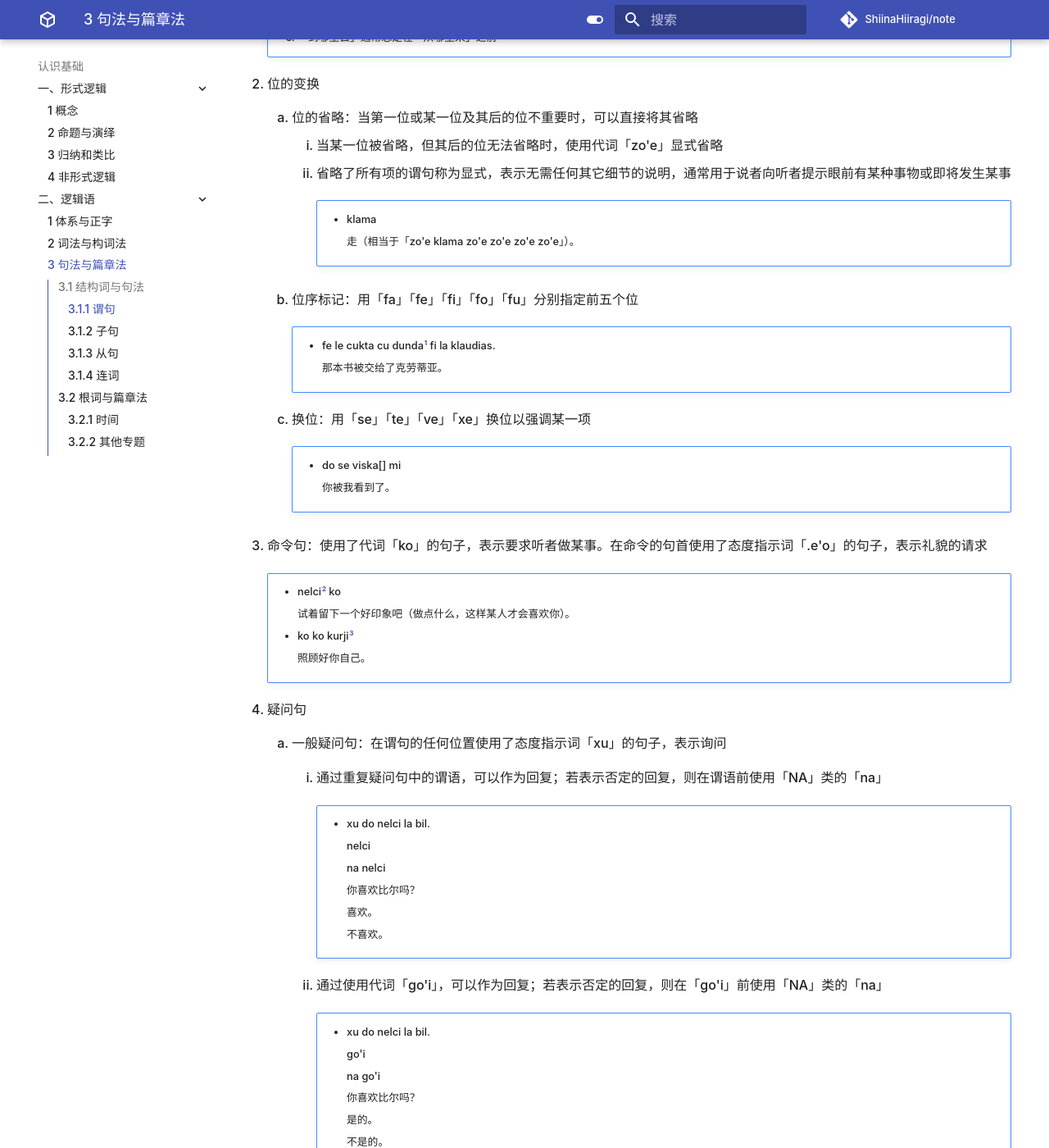
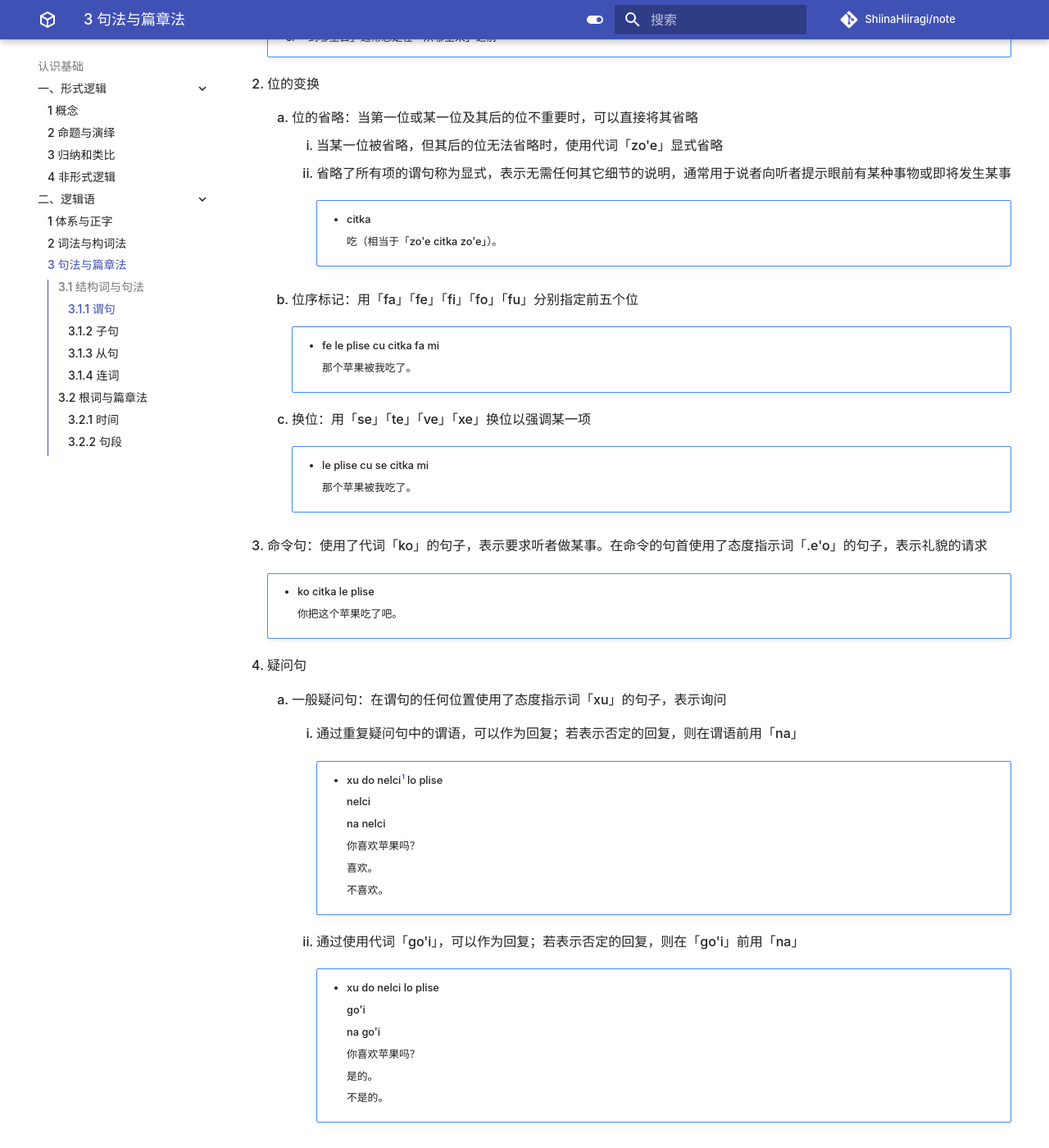
Before and after one commit to ShiinaHiiragi/note, an MkDocs documentation site: the page built from docs/cogn/jbo/syntax.md, in a window 1280 px wide and 1400 px high, scrolled down 567 px. Shown: the whole window at 82% size. Built offline with MkDocs 1.6.1 and Material for MkDocs 9.7.7, drawn with Linux system fonts in a browser that asks for light colours; comment, search, counter and statistics services are not loaded; some of the changed text lies outside the part shown.

Commit message:
change glossary

```diff
--- a/docs/cogn/jbo/syntax.md
+++ b/docs/cogn/jbo/syntax.md
@@ -20,109 +20,113 @@
         2. 省略了所有项的谓句称为显式，表示无需任何其它细节的说明，通常用于说者向听者提示眼前有某种事物或即将发生某事
 
             !!! note ""
-                - klama
+                - citka
 
-                    走（相当于「zo'e klama zo'e zo'e zo'e zo'e」）。
+                    吃（相当于「zo'e citka zo'e」）。
 
     2. 位序标记：用「fa」「fe」「fi」「fo」「fu」分别指定前五个位
 
         !!! note ""
-            - fe le cukta cu dunda[^1] fi la klaudias.
+            - fe le plise cu citka fa mi
 
-                那本书被交给了克劳蒂亚。
+                那个苹果被我吃了。
 
     3. 换位：用「se」「te」「ve」「xe」换位以强调某一项
 
         !!! note ""
-            - do se viska[] mi
+            - le plise cu se citka mi
 
-                你被我看到了。
+                那个苹果被我吃了。
 
 3. 命令句：使用了代词「ko」的句子，表示要求听者做某事。在命令的句首使用了态度指示词「.e'o」的句子，表示礼貌的请求
 
     !!! note ""
-        - nelci[^2] ko
+        - ko citka le plise
 
-            试着留下一个好印象吧（做点什么，这样某人才会喜欢你）。
-
-        - ko ko kurji[^3]
-
-            照顾好你自己。
+            你把这个苹果吃了吧。
 
 4. 疑问句
     1. 一般疑问句：在谓句的任何位置使用了态度指示词「xu」的句子，表示询问
-        1. 通过重复疑问句中的谓语，可以作为回复；若表示否定的回复，则在谓语前使用「NA」类的「na」
+        1. 通过重复疑问句中的谓语，可以作为回复；若表示否定的回复，则在谓语前用「na」
 
             !!! note ""
-                - xu do nelci la bil.
+                - xu do nelci[^1] lo plise
 
                     nelci
 
                     na nelci
 
-                    你喜欢比尔吗？
+                    你喜欢苹果吗？
 
                     喜欢。
 
                     不喜欢。
 
-        2. 通过使用代词「go'i」，可以作为回复；若表示否定的回复，则在「go'i」前使用「NA」类的「na」
+        2. 通过使用代词「go'i」，可以作为回复；若表示否定的回复，则在「go'i」前用「na」
 
             !!! note ""
-                - xu do nelci la bil.
+                - xu do nelci lo plise
 
                     go'i
 
                     na go'i
 
-                    你喜欢比尔吗？
+                    你喜欢苹果吗？
 
                     是的。
 
                     不是的。
 
-    2. 特殊疑问句：用代词「ma」代替项、用「mo」代替谓语或用「xo」代替数词的谓句，通常使用对应的项或谓语回答
+    2. 特殊疑问句：通常使用对应的项或谓语回答
 
-        !!! note ""
-            - do klama ma
+        - 用「ma」对项发起提问
 
-                la london.
+            !!! note ""
+                - do citka ma
 
-                你要去哪里？
+                    le plise
 
-                伦敦。
+                    你要吃什么？
 
-            - do mo la klaudias.
+                    这个苹果。
 
-                fengu[^4]
+        - 用「mo」对谓语发起提问
 
-                你和克劳蒂亚怎么了？
+            !!! note ""
+                - do mo la klaudias.
 
-                我生她的气。
+                    fengu[^2]
 
-            - la meilis. mo
+                    你和克劳蒂亚怎么了？
 
-                jungo[^5]
+                    我生她的气。
 
-                梅丽是谁？
+                - la meilis. mo
 
-                她是中国人。
+                    mensi
 
-            - xo le mensi cu nelci mi
+                    梅丽是谁？
 
-                re
+                    我的妹妹。
 
-                我有多少个妹妹喜欢我？
+        - 用「xo」对数词发起提问
 
-                两个。
+            !!! note ""
+                - xo le do mensi cu nelci do
+
+                    re
+
+                    你有多少个妹妹喜欢你？
+
+                    两个。
 
 ### 3.1.2 子句
 1. 谓词子句：使用结构词「nu」，通常情况下「le」和「nu」可以连写在一起
 
     !!! note ""
-        - mi djuno[^6] le nu do klama
+        - mi djuno[^3] le nu do citka
 
-            我不知道你来了（这件事）
+            我不知道你在吃东西（这件事）
 
 ### 3.1.3 从句
 
@@ -149,24 +153,30 @@
 
             十点半。
 
-    1. 使用表示小时的根词「cacra[^8]」以及表示早晚的根词「clira[^9]」、「lerci[^10]」组成的专名表示十二小时制
+    1. 使用表示小时的根词「cacra[^5]」以及表示早晚的根词「clira[^6]」、「lerci[^7]」组成的专名表示十二小时制
 
         !!! note ""
             - li mucac.lir. tcika ti
 
                 现在是凌晨五点。
 
-    2.
+    2. 用「nu」可以描述事件发生的时间，用「SE」类词可以换位
 
-### 3.2.2 其他专题
+        !!! note ""
+            - la daucac. tcika lenu mi citka
 
-[^1]: dunda：$x_1$ 将 $x_2$ 给了 $x_3$
-[^2]: nelci：$x_1$ 喜欢/热衷于 $x_2$
-[^3]: kurji：$x_1$ 照顾 $x_2$
-[^4]: fengu：$x_1$ 对 $x_2$ 愤怒，因为 $x_3$
-[^5]: jungo：$x_1$ 在 $x_2$ 方面反映了中国国籍/文化/语言
-[^6]: djuno：$x_1$ 知道事实 $x_2$，关于主题 $x_3$，通过 $x_4$ 认识
-[^7]: tcika：$x_1$（时、分、秒）是 $x_2$ 的时间，日期是 $x_3$，位置是 $x_4$，按照历法 $x_5$
-[^8]: cacra：$x_1$ 的持续时间为 $x_2$ 小时（默认为 $1$ 小时），基于标准 $x_3$
-[^9]: clira：$x_1$（事件）较早，基于标准 $x_2$
-[^10]: lerci：$x_1$（事件）较晚，基于标准 $x_2$
+                十点钟就是我吃东西的时间
+
+            - lenu mi citka cu se tcika la daucac.
+
+                我吃东西的时间是十点钟
+
+### 3.2.2 句段
+
+[^1]: nelci：$x_1$ 喜欢/热衷于 $x_2$
+[^2]: fengu：$x_1$ 对 $x_2$ 愤怒，因为 $x_3$
+[^3]: djuno：$x_1$ 知道事实 $x_2$，关于主题 $x_3$，通过 $x_4$ 认识
+[^4]: tcika：$x_1$（时、分、秒）是 $x_2$ 的时间，日期是 $x_3$，位置是 $x_4$，按照历法 $x_5$
+[^5]: cacra：$x_1$ 的持续时间为 $x_2$ 小时（默认为 $1$ 小时），基于标准 $x_3$
+[^6]: clira：$x_1$（事件）较早，基于标准 $x_2$
+[^7]: lerci：$x_1$（事件）较晚，基于标准 $x_2$
```
Also changed, not shown: other parts of docs/cogn/jbo/syntax.md (+1 -1 lines).
